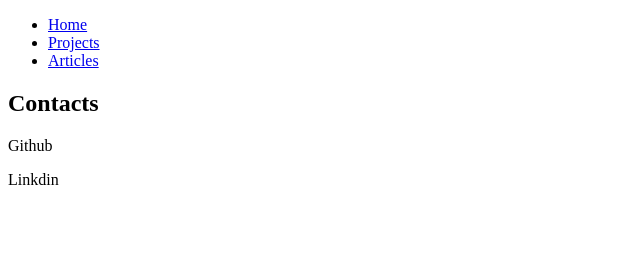
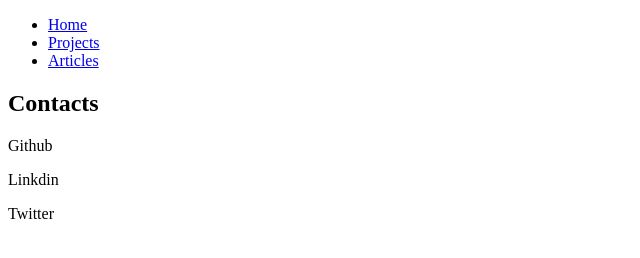
Before and after one commit to Peterebube/Basic-Html-Website, a plain HTML site: page contact.html in a window 1280 px wide. Shown: the full height of the page, 0-640 px from the left. Drawn offline with Linux system fonts and the light colour scheme.

Commit message:
added some update

```diff
--- a/contact.html
+++ b/contact.html
@@ -17,5 +17,6 @@
     <h2>Contacts</h2>
     <p>Github</p>
     <p>Linkdin</p>
+    <p>Twitter</p>
 </body>
 </html>
```
